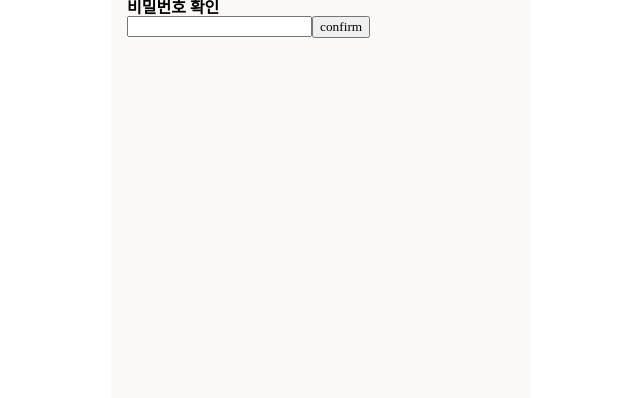
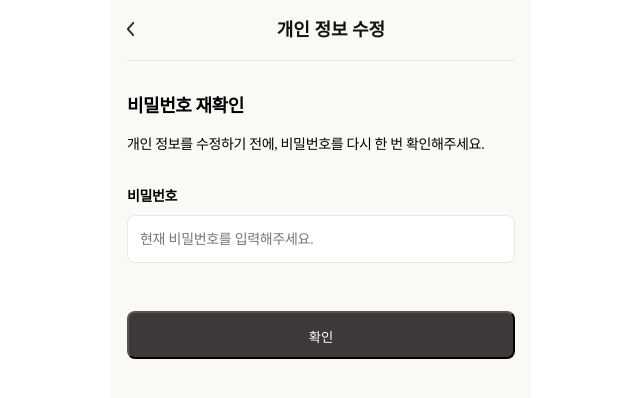
Before and after one commit to bsideproject/14_3_FE, a React (Create React App) app: page /password-check in a window 1280 px wide. Shown: the top 398 px of the page, without its empty margins (319-959 px from the left). Built offline with nearby package versions, Linux system fonts and the light colour scheme; a web font is replaced by a local one.

Commit message:
password-check style 적용

```diff
--- /dev/null
+++ b/src/assets/pages/auth/passwordCheck.css
@@ -0,0 +1,45 @@
+.pw-check-title {
+  margin-top: 32px;
+  margin-bottom: 16px;
+  font-size: 18px;
+  line-height: 26px;
+  letter-spacing: -0.025em;
+}
+.pw-check-text{
+  margin-bottom: 32px;
+  font-size: 14px;
+  font-weight: 400;
+  line-height: 20px;
+  letter-spacing: -0.025em;
+}
+.pw-check-label{
+  display: block;
+  margin-bottom: 8px;
+  font-size: 14px;
+  font-weight: 700;
+  line-height: 20px;
+  letter-spacing: -0.025em;
+}
+.pw-check-input{
+  width: 100%;
+  height: 48px;
+  border-radius: 8px;
+  padding: 14px 12px 14px 12px;
+  border: 1px solid #E9E7E2;
+}
+.pw-check-input::placeholder {
+  font-size: 14px;
+  font-weight: 400;
+  line-height: 20px;
+  letter-spacing: -0.025em;
+  color: #7A7670;
+}
+.pw-check-btn{
+  margin-top: 48px;
+  height: 48px;
+  width: 100%;
+  border-radius: 8px;
+  padding: 14px 16px 14px 16px;
+  background: #3D3938;
+  color: #FFFFFF;
+}
--- a/src/pages/mypage/PasswordCheck.tsx
+++ b/src/pages/mypage/PasswordCheck.tsx
@@ -2,6 +2,8 @@ import { useEffect, useState } from "react"
 import useAuthStore from 'store/modules/Auth'
 import axios from "axios";
 import { useNavigate } from "react-router-dom";
+import Header from "components/auth/Header";
+import 'assets/pages/auth/passwordCheck.css'
 /**
  * @설명 마이페이지 - 비밀번호 확인
  * @작성자 김상훈
@@ -41,7 +43,7 @@ const PasswordCheck: React.FC = () => {
       //   {usr_no: userInfo.usr_no, password: password}
       // )
       // if (rst.status === 'success') { //일치확인
-      //   navigate('/MyPage')
+      //   navigate('/MyPage',{replace: true}) //해당 history를 제거
       // } else {
       //   alert('비밀번호가 일치하지 않습니다.')
       // }
@@ -50,17 +52,26 @@ const PasswordCheck: React.FC = () => {
 
   return (
     <>
+      <Header title="개인 정보 수정" />
       <div>
-        <h3>비밀번호 확인</h3>
+        <h1 className="pw-check-title">비밀번호 재확인</h1>
+        <p className="pw-check-text">개인 정보를 수정하기 전에,  비밀번호를 다시 한 번 확인해주세요.</p>
+
+        <div>
+          <label className="pw-check-label" htmlFor="password">비밀번호</label>
           <input type="password"
+            id="password"
+            className="pw-check-input"
             value={password}
             onKeyUp={handlePassword}
             onChange={(e)=>setPassword(e.target.value)}
             style={{ background: passwordVerify ? "" : "tomato" }}
             onBlur={handlePassword}
             maxLength={30}
+            placeholder="현재 비밀번호를 입력해주세요."
             />
-          <button type="button" onClick={verifyCheck}>confirm</button>
+        </div>
+        <button className="pw-check-btn" type="button" onClick={verifyCheck}>확인</button>
       </div>
     </>
   )
```
Lines whose indentation alone changed are shown as unchanged.
